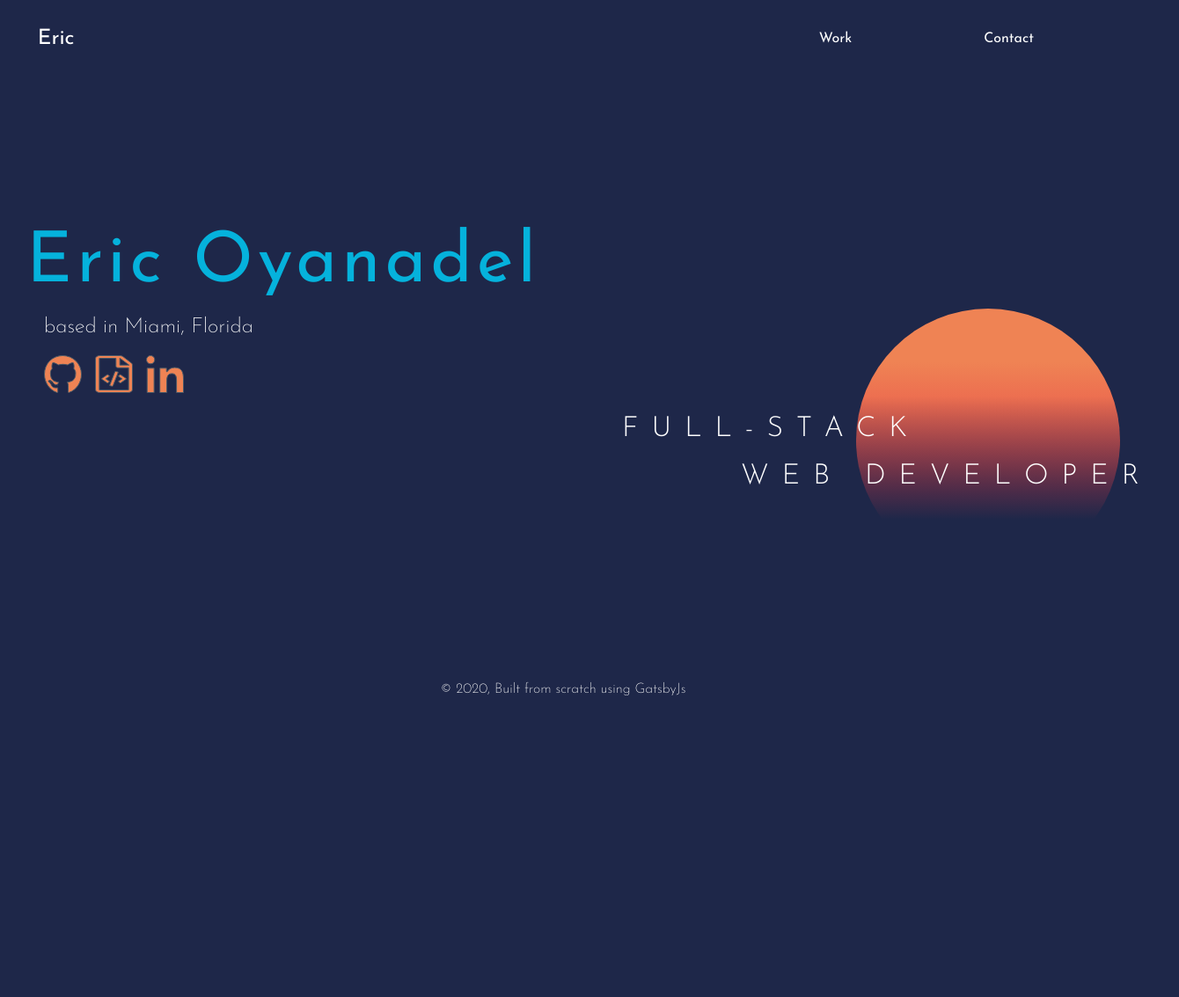
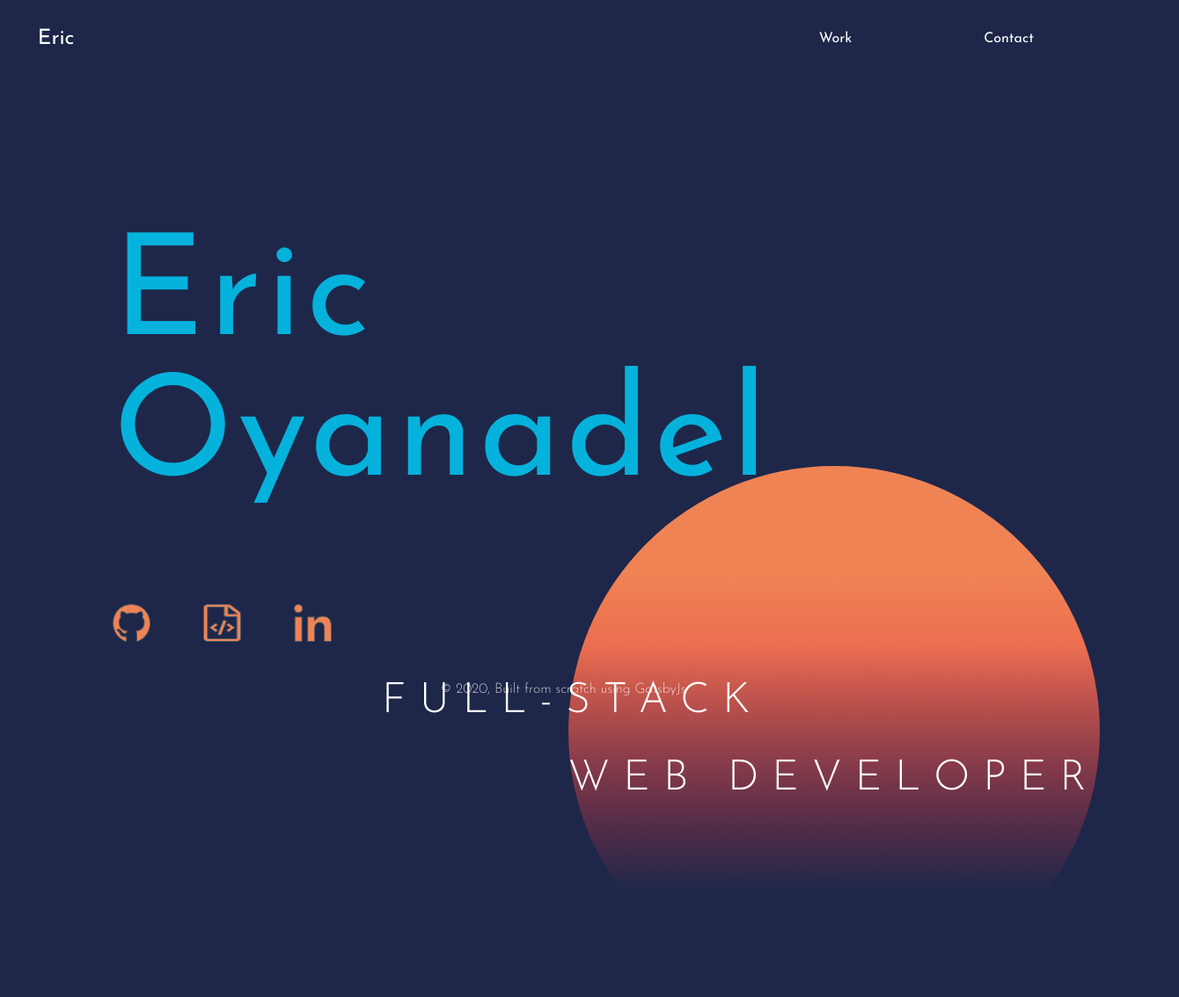
Before and after one commit to Aereli/Oyanadel_5.0, a Gatsby site: page / in a window 1280 px wide. Shown: the whole page at 88% size, 1340 px wide, since content can reach past the window. Before the commit the page ends 800 px from the top, so only its background shows below. Built offline with nearby package versions, Linux system fonts and the light colour scheme; Gatsby itself is replaced by a stand-in of ours.

Commit message:
redesign home

```diff
--- a/src/components/Hero/index.js
+++ b/src/components/Hero/index.js
@@ -13,9 +13,8 @@ const Hero = ({ github, linkedin}) => {
     <>
       <div className="heroTitlesContainer">
         <h1>Eric Oyanadel</h1>
-        <h2>based in Miami, Florida</h2>
         <div className="heroAnchors">
-        <a href="https://github.com/Aereli" target="_blank" rel="noreferrer">
+          <a href="https://github.com/Aereli" target="_blank" rel="noreferrer">
             <img src={githubImg} alt="github" />
           </a>
           <a href={Resume} download>
@@ -32,16 +31,14 @@ const Hero = ({ github, linkedin}) => {
       </div>
 
       <div className="heroBannerContainer">
-
-            <div className="heroSun" />
         <div className="heroBanner">
-          {/* <div className="heroSunContainer"> */}
-          {/* </div> */}
+          <div className="heroSun" />
           <div className="bannerText">
-            <h1>FULL-STACK</h1>
-            <h1>WEB DEVELOPER</h1>
+            <h2>FULL-STACK</h2>
+            <h2>WEB DEVELOPER</h2>
           </div>
         </div>
+
       </div>
     </>
   )
--- a/src/components/Hero/styles.scss
+++ b/src/components/Hero/styles.scss
@@ -4,101 +4,91 @@
 .heroTitlesContainer {
   @extend %site-container;
   margin-top: 15%;
+  width: 80%;
+  z-index: 5;
 
   h1 {
-    margin-bottom: 0.5rem;
-    line-height: 1;
     color: $tertiary-color;
-    font-size: 5rem;
+    font-size: max(12vw);
     font-weight: 500;
     letter-spacing: 5px;
+    width: 50%;
   }
 
-  h2 {
-    color: $white;
-    font-weight: 200;
-    text-indent: 20px;
-  }
-
-  .heroAnchors {
-    text-indent: 20px;
-
-    a {
-      padding-right: 15px;
-    }
+  .heroAnchors a {
+    padding-right: 60px;
   }
 }
 
 .heroBannerContainer {
-  width: 100%;
   @extend %site-container;
-  position: relative;
-}
+  display: flex;
+  justify-content: flex-end;
 
   .heroBanner {
     position: relative;
-  display: flex;
-  width: 100%;
-  justify-content: flex-end;
     background: linear-gradient(0deg, rgba(30,39,73,1) 30%, rgba(30,39,73,0) 100%);
-  z-index: 5;
-  height: 100%;
-
-  .bannerText{
-    height: 200px;
-    color: $white;
+    height: 400px;
   }
 
-  h1 {
-    font-size: 2rem;
+  .bannerText {
+    position: relative;
+    z-index: 5;
+    color: $white;
+
+    h2 {
+      font-size: 4vw;
       font-weight: 300;
       letter-spacing: 15px;
     }
 
-  h1:nth-child(1) {
-    transform: translateX(-135px);
+    h2:nth-child(1) {
+      transform: translateX(-35%);
     }
   }
 
   .heroSun {
     position: absolute;
     bottom: 0;
-    right: 5%;
-    z-index: 0;
-    height: 300px;
-    width: 300px;
+    z-index: -1;
     border-radius: 50%;
+    width: 100%;
+    padding-bottom: 100%;
     background: $hero-sun;
-  }
-
-@media #{$display-breakpoint} {
-  .heroTitlesContainer {
-    h1 {
-      font-size: 3.5rem;
   }
 }
 
-  .heroBanner {
-    div {
-      margin-right: 20px;
+
+@media screen and (min-width:1280px) {
+	.heroTitlesContainer {
+    h1 {
+      font-size: 10rem;
+    }
+  }
+  .heroBannerContainer {
+    .bannerText h2 {
+      font-size: 3rem;
+    }
+  }
+}
+// Medeia Queries
+@media #{$display-breakpoint} {
+  .heroTitlesContainer{
+
+    .heroAnchors a {
+      padding-right: 15px;
+    }
   }
 
-    h1 {
-      font-size: 1.5rem;
+  .heroBannerContainer {
+    margin-top: 100px;
+
+    .heroBanner {
+      height: 200px;
+
+      h2 {
+        // font-size: 1.5rem;
         letter-spacing: 5px;
-    }
-
-    h1:nth-child(1) {
-      transform: translateX(-75px);
-    }
-  }
-  .heroSunContainer {
-    .heroSun {
-      height: 200px;
-      width: 200px;
-
-      div {
-        margin-top: 50px;
       }
     }
   }
```
Lines whose indentation alone changed are shown as unchanged.
